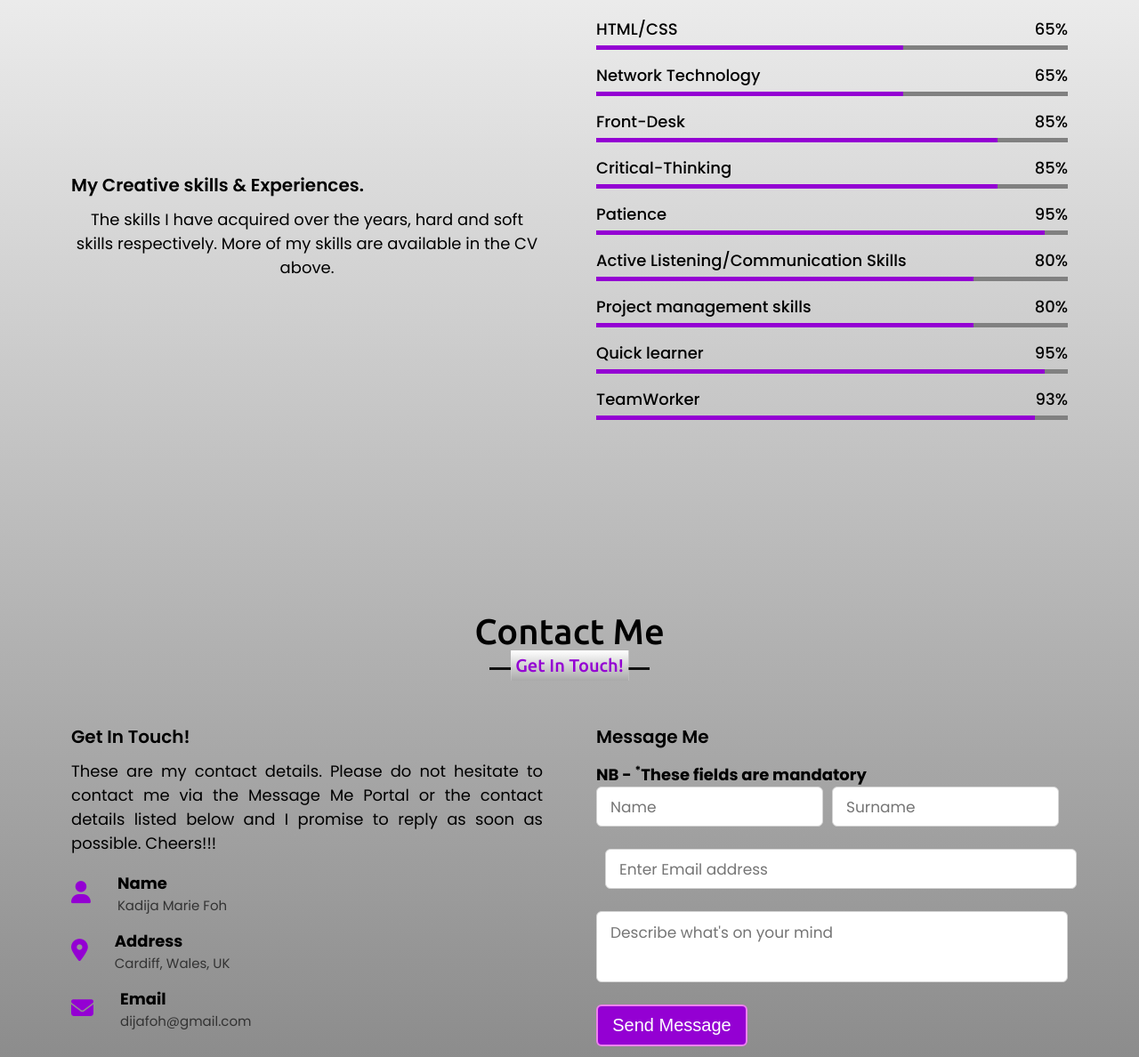
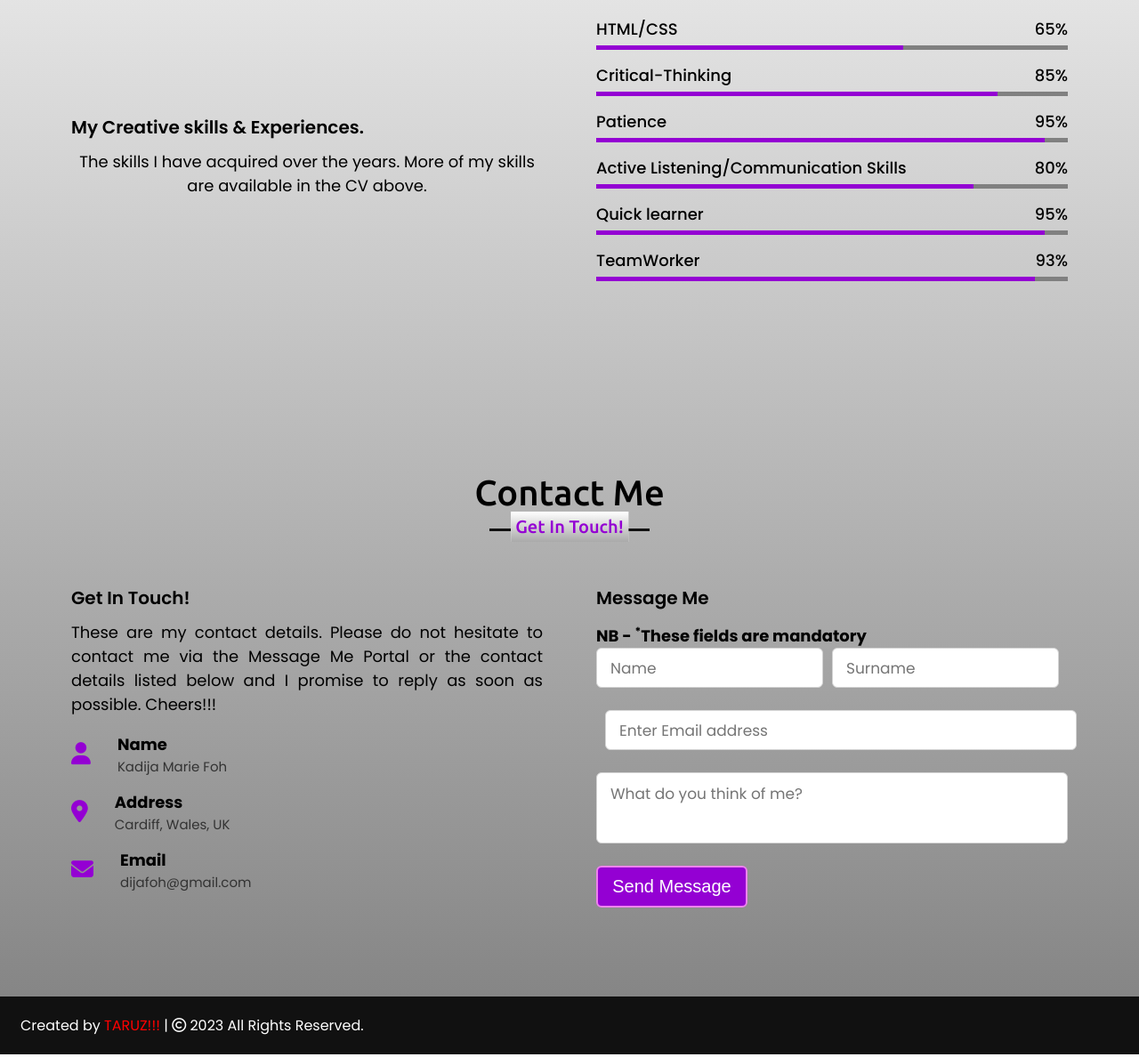
Before and after one commit to Taruz50/dija, a plain HTML site: page index.htm in a window 1280 px wide. Shown: the part 1840-3028 px from the top of the page at 89% size. Drawn offline with nearby package versions, Linux system fonts and the light colour scheme.

Commit message:
Update index.htm

```diff
--- a/index.htm
+++ b/index.htm
@@ -160,8 +160,7 @@
         <div class="column left">
           <div class="text">My Creative skills & Experiences.</div>
           <p>
-            The skills I have acquired over the years, hard and soft skills
-            respectively. More of my skills are available in the CV above.
+            The skills I have acquired over the years. More of my skills are available in the CV above.
           </p>
         </div>
         <div class="column right">
@@ -173,21 +172,7 @@
             <div class="line html"></div>
           </div>
 
-          <div class="bars">
-            <div class="info">
-              <span>Network Technology</span>
-              <span>65%</span>
-            </div>
-            <div class="line network"></div>
-          </div>
 
-          <div class="bars">
-            <div class="info">
-              <span>Front-Desk</span>
-              <span>85%</span>
-            </div>
-            <div class="line desk"></div>
-          </div>
 
           <div class="bars">
             <div class="info">
@@ -213,13 +198,7 @@
             <div class="line communication"></div>
           </div>
 
-          <div class="bars">
-            <div class="info">
-              <span>Project management skills</span>
-              <span>80%</span>
-            </div>
-            <div class="line project"></div>
-          </div>
+
 
           <div class="bars">
             <div class="info">
@@ -303,7 +282,7 @@
               </div>
             </div>
             <div class="field textarea">
-              <textarea cols="30" name="Description" rows="10" placeholder="Describe what's on your mind"></textarea>
+              <textarea cols="30" name="Description" rows="10" placeholder="What do you think of me?"></textarea>
             </div>
             <div class="button">
               <button type="submit">Send Message</button>
@@ -346,9 +325,8 @@
 
   <!--Footer -->
   <footer>
-    <span>Created by <a href="#">TARUZ!!!</a>
-      <!--|<a href="https://www.wattpad.com/user/taruaddict"><i class="iconify" data-icon="simple-icons:wattpad"></i></a>--> <!--| <a href="https://www.instagram.com/_.taruz/?hl=en"><i class="fab fa-instagram"></i></a>-->| <a href="https://github.com/taruz50"><i
-       <!--   <i class="fab fa-linkedin"></i></a> -->
+    <span>
+      Created by <a href="#">TARUZ!!!</a>
     </span>
     | <span class="far fa-copyright"></span> 2023 All Rights Reserved.
   </footer>
```
